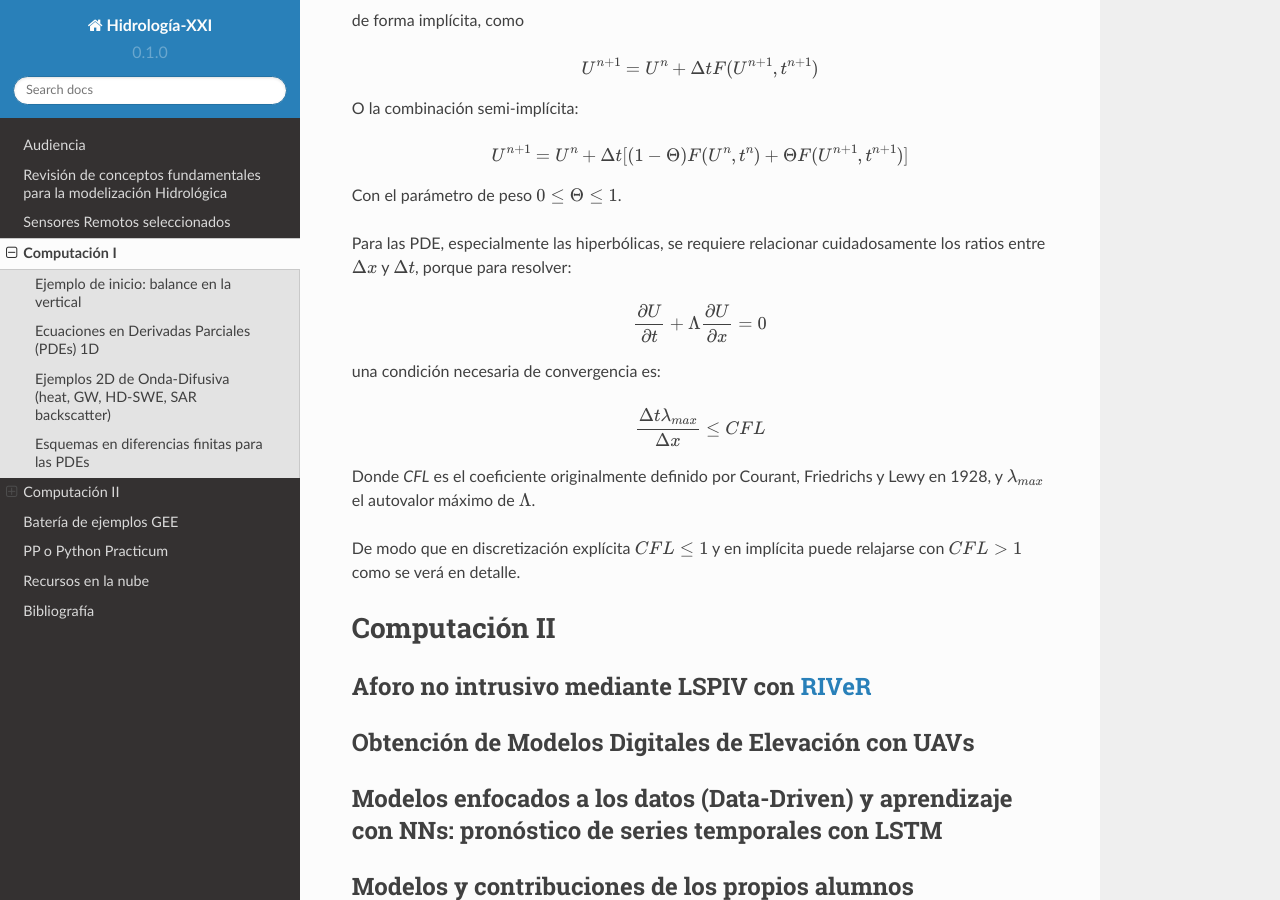
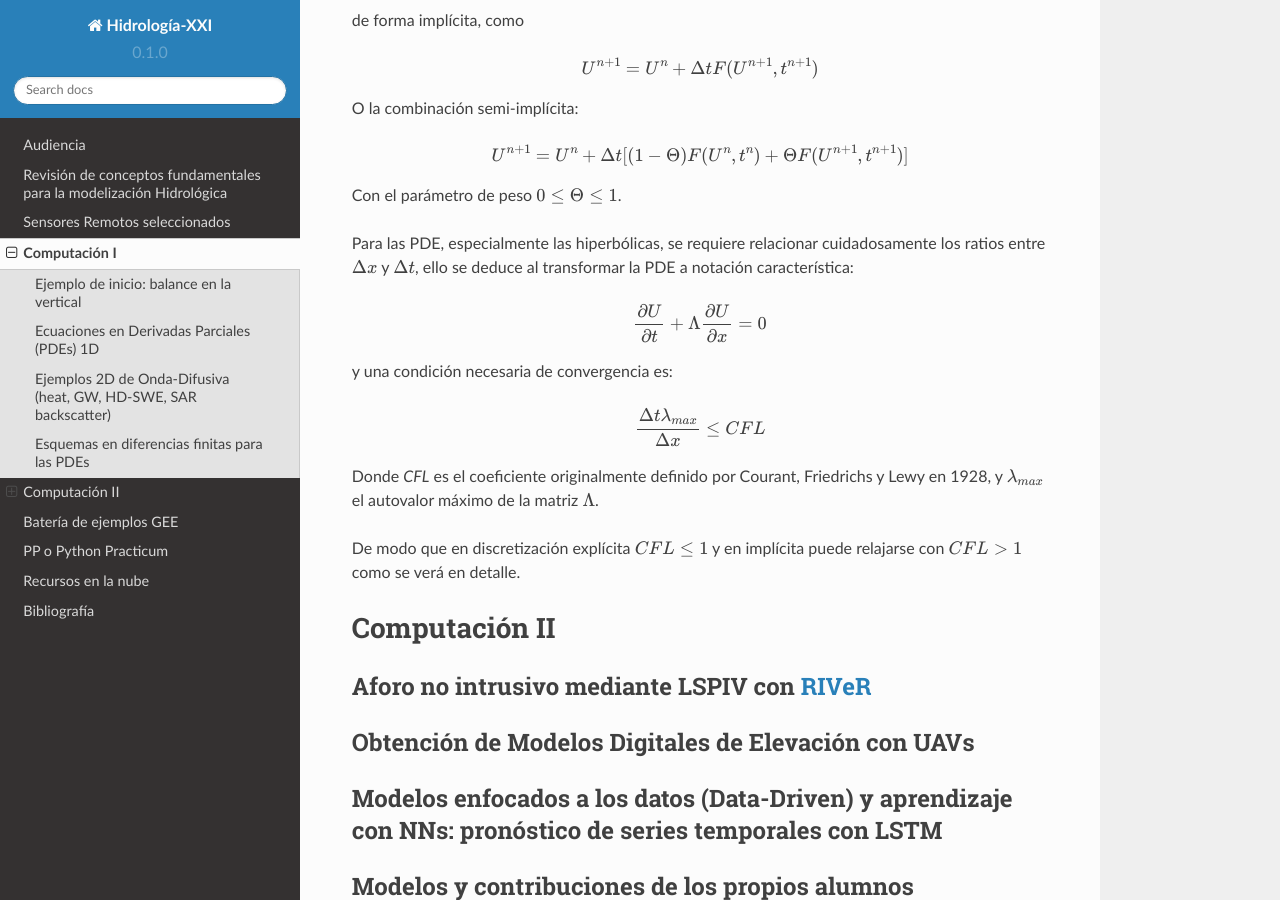
Before and after one commit to ivillamadrid/HidrologiaXXI, a Sphinx documentation site: the page built from docs/source/computacion.rst, in a window 1280 px wide and 900 px high, scrolled down 2123 px. Built offline with Sphinx 7.4.7 and the Read the Docs theme 2.0.0, drawn with Linux system fonts in a browser that asks for light colours.

Commit message:
Update computacion.rst

```diff
--- a/docs/source/computacion.rst
+++ b/docs/source/computacion.rst
@@ -104,15 +104,16 @@ O la combinación semi-implícita:
 
 Con el parámetro de peso :math:`0 \le \Theta \le 1`.
 
-Para las PDE, especialmente las hiperbólicas, se requiere relacionar cuidadosamente los ratios entre :math:`\Delta x` y :math:`\Delta t`, porque para resolver:
+Para las PDE, especialmente las hiperbólicas, se requiere relacionar cuidadosamente los ratios entre :math:`\Delta x` y :math:`\Delta t`, ello se deduce al transformar la PDE a
+notación característica:
 
 .. math:: \frac{\partial U}{\partial t} + \Lambda \frac{\partial U}{\partial x}=0
 
-una condición necesaria de convergencia es:
+y una condición necesaria de convergencia es:
 
 .. math:: \frac{\Delta t \lambda_{max}}{\Delta x} \le CFL
 
-Donde *CFL* es el coeficiente originalmente definido por Courant, Friedrichs y Lewy en 1928, y :math:`\lambda_{max}` el autovalor máximo de :math:`\Lambda`.
+Donde *CFL* es el coeficiente originalmente definido por Courant, Friedrichs y Lewy en 1928, y :math:`\lambda_{max}` el autovalor máximo de la matriz :math:`\Lambda`.
 
 De modo que en discretización explícita :math:`CFL \le 1` y en implícita puede relajarse con :math:`CFL \gt 1`
 como se verá en detalle.
```
